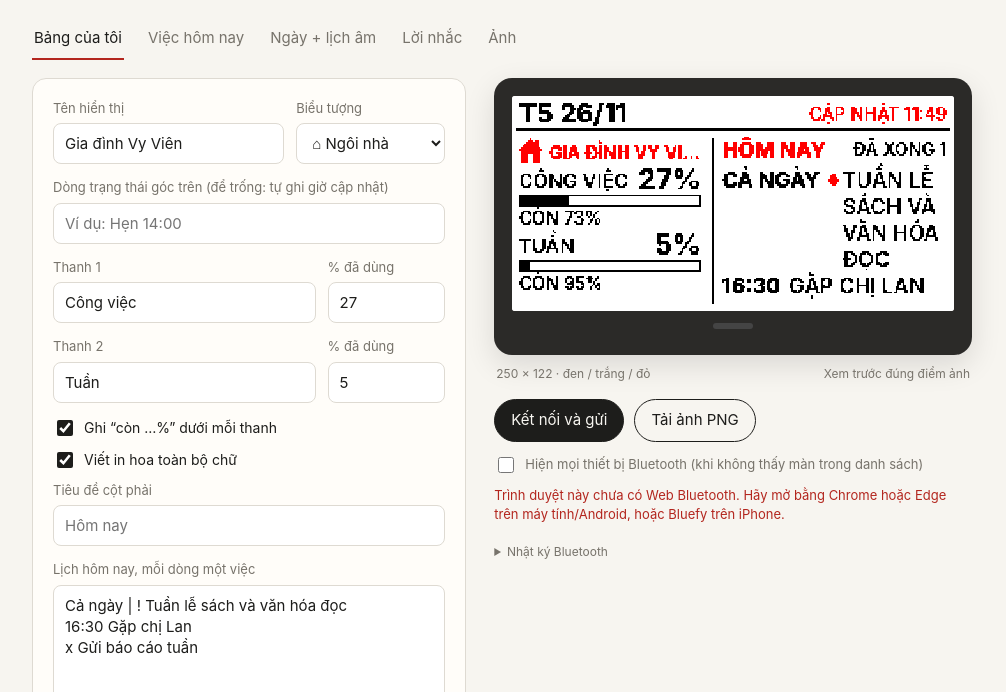
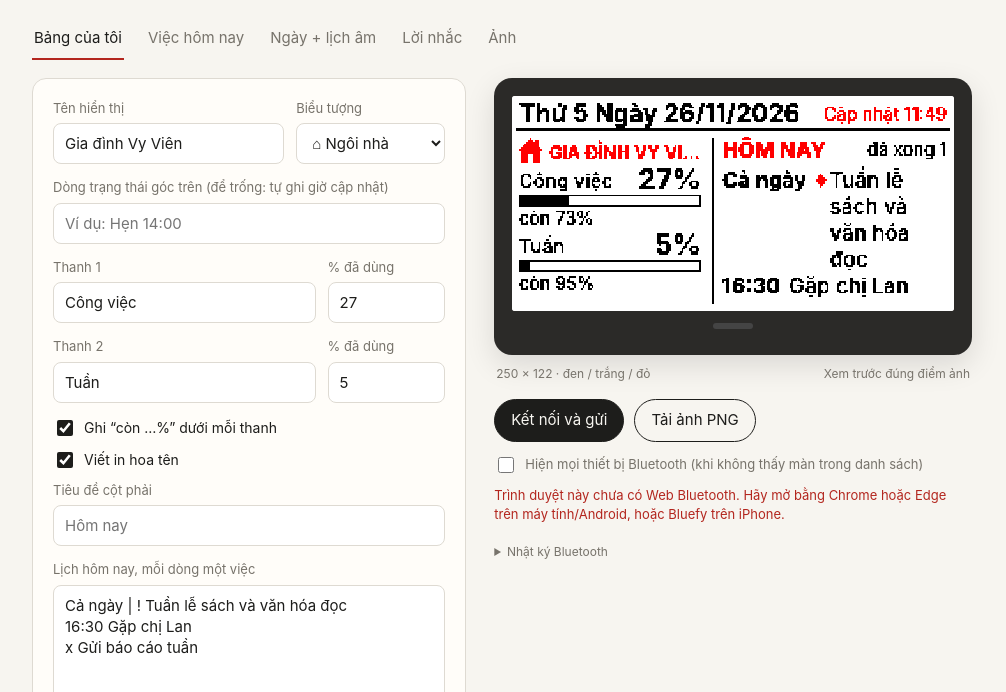
Before and after one commit to trinhthidieuthan/nhan-eink, a plain HTML site: page index.html in a window 1280 px wide. Shown: the part 108-800 px from the top of the page, without its empty margins (138-1144 px from the left). Drawn offline with Linux system fonts and the light colour scheme.

Commit message:
Chỉ in hoa tên, ghi đầy đủ ngày

```diff
--- a/index.html
+++ b/index.html
@@ -103,7 +103,7 @@
           <label style="flex:0 0 30%"><span>% đã dùng</span><input id="m2Pct" type="text" inputmode="numeric" maxlength="3"></label>
         </div>
         <label class="check"><input id="dashLeft" type="checkbox" checked> Ghi “còn …%” dưới mỗi thanh</label>
-        <label class="check"><input id="dashUpper" type="checkbox" checked> Viết in hoa toàn bộ chữ</label>
+        <label class="check"><input id="dashUpper" type="checkbox" checked> Viết in hoa tên</label>
         <label><span>Tiêu đề cột phải</span><input id="dashTitle" type="text" maxlength="14" placeholder="Hôm nay"></label>
         <label><span>Lịch hôm nay, mỗi dòng một việc</span>
           <textarea id="dashItems" placeholder="Cả ngày | ! Tuần lễ sách&#10;16:30 Gặp chị Lan&#10;x Gửi báo cáo"></textarea></label>
@@ -250,15 +250,11 @@ function meter(ctx,x,x2,label,pct,y,showLeft){
   if(showLeft){setFont(ctx,10,500);ctx.fillText(`còn ${100-pct}%`,x,by+17);}
 }
 function drawDash(ctx,w,h){
-  if(!$('dashUpper').checked)return drawDashInner(ctx,w,h);
-  const f=ctx.fillText.bind(ctx),m=ctx.measureText.bind(ctx),U=t=>String(t).toLocaleUpperCase('vi');
-  ctx.fillText=(t,...a)=>f(U(t),...a);ctx.measureText=t=>m(U(t));
-  try{drawDashInner(ctx,w,h);}finally{delete ctx.fillText;delete ctx.measureText;}
-}
-function drawDashInner(ctx,w,h){
-  const d=new Date(),wd=['CN','T2','T3','T4','T5','T6','T7'][d.getDay()],m=4,showLeft=$('dashLeft').checked;
-  ctx.fillStyle=INK;setFont(ctx,15,700);ctx.fillText(`${wd} ${d.getDate()}/${d.getMonth()+1}`,m,15);
-  const dw=ctx.measureText(`${wd} ${d.getDate()}/${d.getMonth()+1}`).width;
+  const d=new Date(),wd=['Chủ nhật','Thứ 2','Thứ 3','Thứ 4','Thứ 5','Thứ 6','Thứ 7'][d.getDay()],m=4,showLeft=$('dashLeft').checked;
+  const ds=`${wd} Ngày ${String(d.getDate()).padStart(2,'0')}/${String(d.getMonth()+1).padStart(2,'0')}/${d.getFullYear()}`;
+  let fs=15;setFont(ctx,fs,700);while(fs>11&&ctx.measureText(ds).width>w*0.66)setFont(ctx,--fs,700);
+  ctx.fillStyle=INK;ctx.fillText(ds,m,15);
+  const dw=ctx.measureText(ds).width;
   const st=$('dashStatus').value.trim()||`Cập nhật ${String(d.getHours()).padStart(2,'0')}:${String(d.getMinutes()).padStart(2,'0')}`;
   setFont(ctx,10,500);ctx.fillStyle=accent();ctx.textAlign='right';ctx.fillText(ellipsize(ctx,st,w-m*2-dw-10),w-m,14);ctx.textAlign='left';
   ctx.fillStyle=INK;ctx.fillRect(2,18,w-4,2);
@@ -266,7 +262,7 @@ function drawDashInner(ctx,w,h){
   // Cột trái: tên + 2 thanh
   const name=$('dashName').value.trim(),icon=$('dashIcon').value;let x=m;
   if(icon!=='none'){drawIcon(ctx,icon,x+6,31,name);x+=17;}
-  const nm=name||'Tên của bạn';let ns=13;setFont(ctx,ns,700);while(ns>10&&ctx.measureText(nm).width>col-x-4)setFont(ctx,--ns,700);
+  const nm=$('dashUpper').checked?(name||'Tên của bạn').toLocaleUpperCase('vi'):(name||'Tên của bạn');let ns=13;setFont(ctx,ns,700);while(ns>10&&ctx.measureText(nm).width>col-x-4)setFont(ctx,--ns,700);
   ctx.fillStyle=accent();ctx.fillText(ellipsize(ctx,nm,col-x-4),x,36);
   const gap=showLeft?37:30,y1=showLeft?52:58;
   meter(ctx,m,col-6,$('m1Label').value,$('m1Pct').value,y1,showLeft);
```
